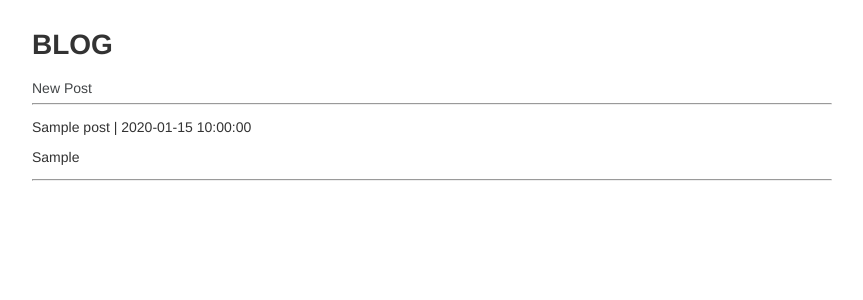
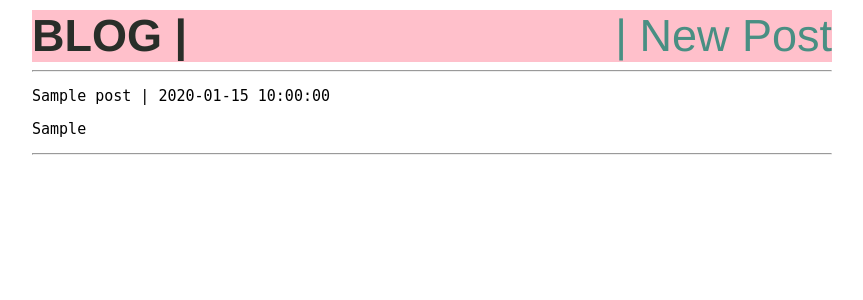
Before and after one commit to Davidnaftalin/bloggy-mcblog, a Python web app: template templates/frontpage.html in a window 1280 px wide. Shown: the top 300 px of the page, without its empty margins (208-1071 px from the left). Run offline with Jinja, Linux system fonts and the light colour scheme; the template is opened without the code that fills it: most values are stand-ins (such as "Sample title", 1, 10 or a date in 2020).

Commit message:
Buggy Code

```diff
--- a/static/stylesheet.css
+++ b/static/stylesheet.css
@@ -1,31 +1,49 @@
+
+
 body {
-    position: relative;
-    font-family: Helvetica;
-    font-size: 14px;
+    font-family:Helvetica, Arial, Verdana, sans-serif;
+    font-size: 15px;
 
-    width: 800px;
+    width:800px;
     margin: 0 auto;
-    padding: 10px;
-    color: #333;
+    padding:10px;
+    text-decoration: none;
 }
 
-pre {
-    font-family: Helvetica;
+h1 {
+    font-family:Helvetica, Arial, Verdana, sans-serif;
+    font-size: 45px;
+    color: #292E29;
+    text-decoration: none;
+    font-weight: none;
+
+    display: inline;
 }
 
-.new-post-link a:hover {
-     text-decoration: none;
-     color: #989B9E;
+hr {
+    color: #292E29
 }
 
-.new-post-link a:link{
-     text-decoration: none;
-     font-family:Helvetica;
-     color: #424547;
+.h_block {
+  background-color: pink;
 }
 
-.new-post-link a:visited{
-     text-decoration: none;
-     font-family:Helvetica;
-     color: #424547;
+a:link{
+  display:inline;
+  float: right;
+
+  font-family:Helvetica, Arial, Verdana, sans-serif;
+  font-size: 45px;
+  color: #498F83;
+  text-decoration: none;
 }
+
+a:hover{
+  display:inline;
+  float: right;
+
+  font-family:Helvetica, Arial, Verdana, sans-serif;
+  font-size: 45px;
+  color: #16DEBC;
+  text-decoration: none;
+}
--- a/templates/frontpage.html
+++ b/templates/frontpage.html
@@ -7,13 +7,10 @@
   </head>
 
   <body>
-
-    <h1>BLOG</h1>
-
-    <div class="new-post-link">
-      <a href="http://davidnaftalin.appspot.com/blog/newpost">New Post</a>
+    <div class = "h_block">
+      <h1>BLOG |</h1>
+      <a href="http://davidnaftalin.appspot.com/blog/newpost">| New Post</a>
     </div>
-
     <hr>
 
     {% for post in entries %}
```
Also changed, not shown: main.py (+4 -3 lines), signup.py (+104 -17 lines), templates/signup.html (+10 -4 lines), templates/testpage.html (+30 -0 lines), 2 other files.
